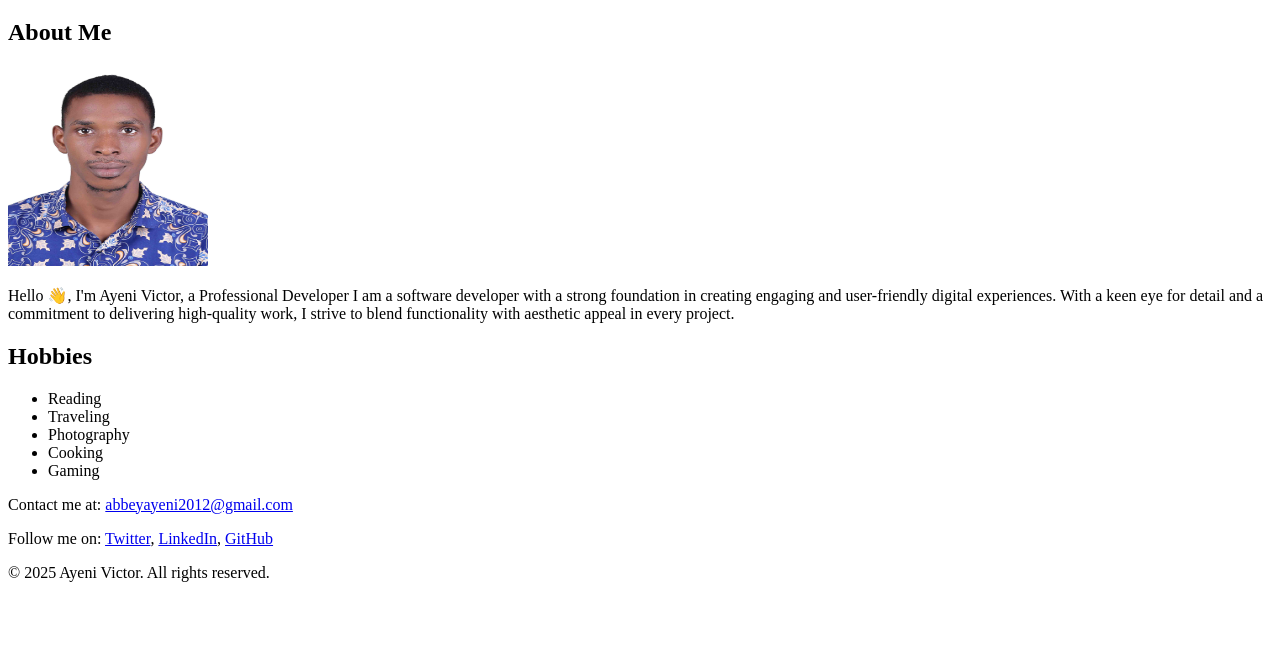
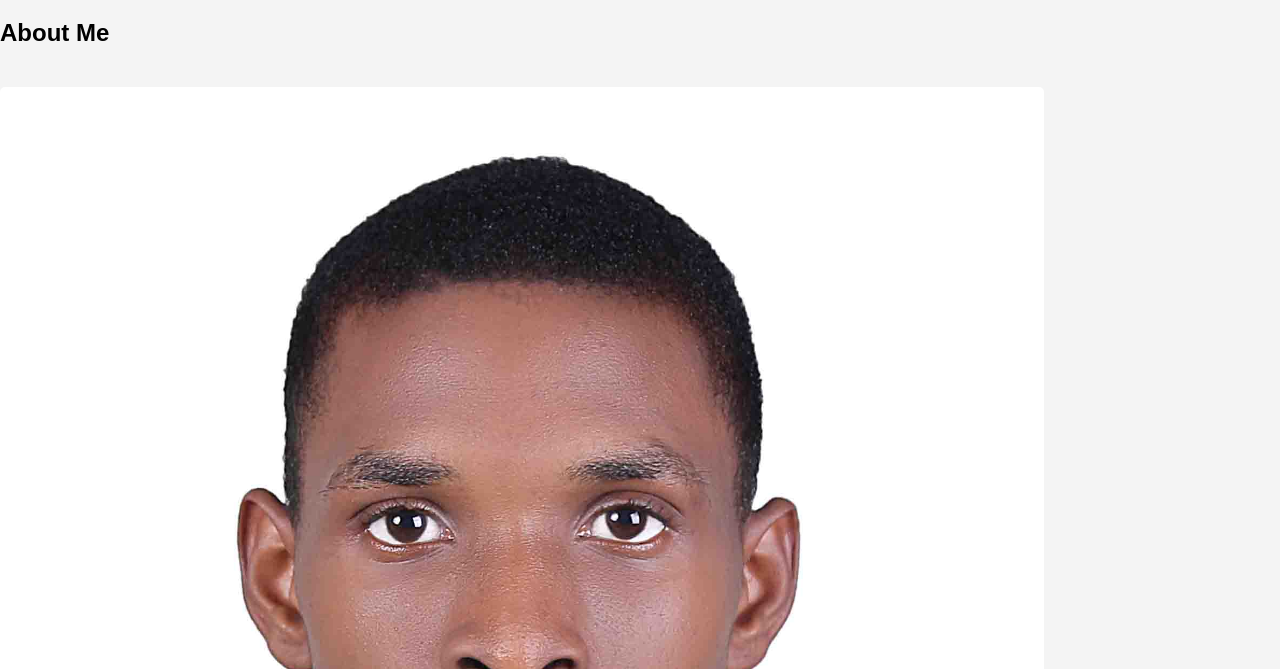
Before and after one commit to abdesigns1/HTML-Basic-Profile-page, a plain HTML site: page index.html in a window 1280 px wide. Shown: the part 131-800 px from the top of the page. Drawn offline with Linux system fonts and the light colour scheme.

Commit message:
revised HTML file 2

```diff
--- a/index.html
+++ b/index.html
@@ -4,6 +4,7 @@
     <meta charset="UTF-8">
     <meta name="viewport" content="width=device-width, initial-scale=1.0">
     <title>My Profile</title>
+    <link rel="stylesheet" href="styles.css">
 </head>
 <body>
     <nav>
@@ -19,7 +20,7 @@
     <main>
         <section>
             <h2>About Me</h2>
-            <img src="/PES_3117spp.jpg" alt="Placeholder Image" height="200" width="200">
+            <img src="/PES_3117spp.jpg" alt="Placeholder Image" class="profile">
             <p>Hello 👋, I'm Ayeni Victor, a Professional Developer I am a software developer with a strong foundation in creating engaging and user-friendly digital experiences. With a keen eye for detail and a commitment to delivering high-quality work, I strive to blend functionality with aesthetic appeal in every project.</p>
         </section>
         <section>
--- /dev/null
+++ b/styles.css
@@ -0,0 +1,15 @@
+body {
+	margin: 0;
+	padding: 0;
+	font-family: Arial, sans-serif;
+	background-color: #f4f4f4;
+}
+
+.profile {
+    width: 80%;
+    margin: 20px auto;
+    overflow: hidden;
+    background: #fff;
+    padding: 10px;
+    border-radius: 5px;
+}
```
